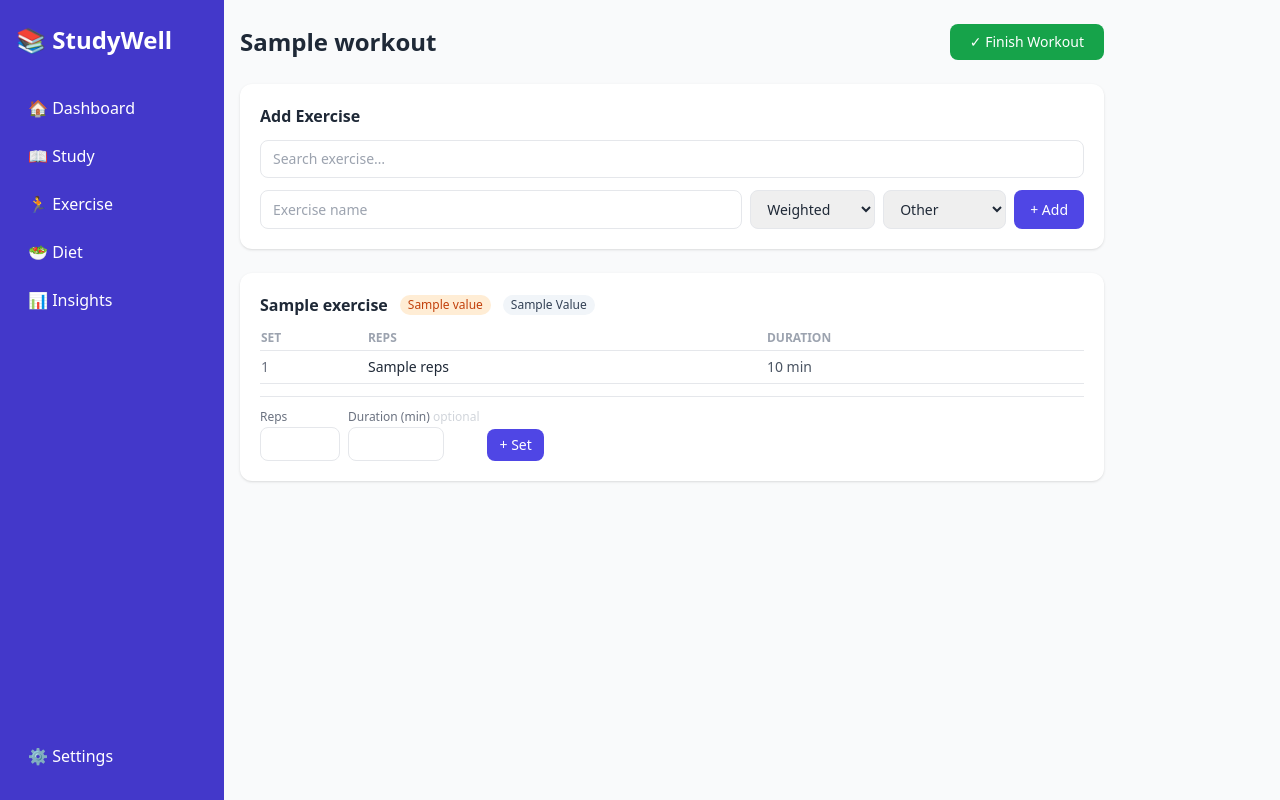
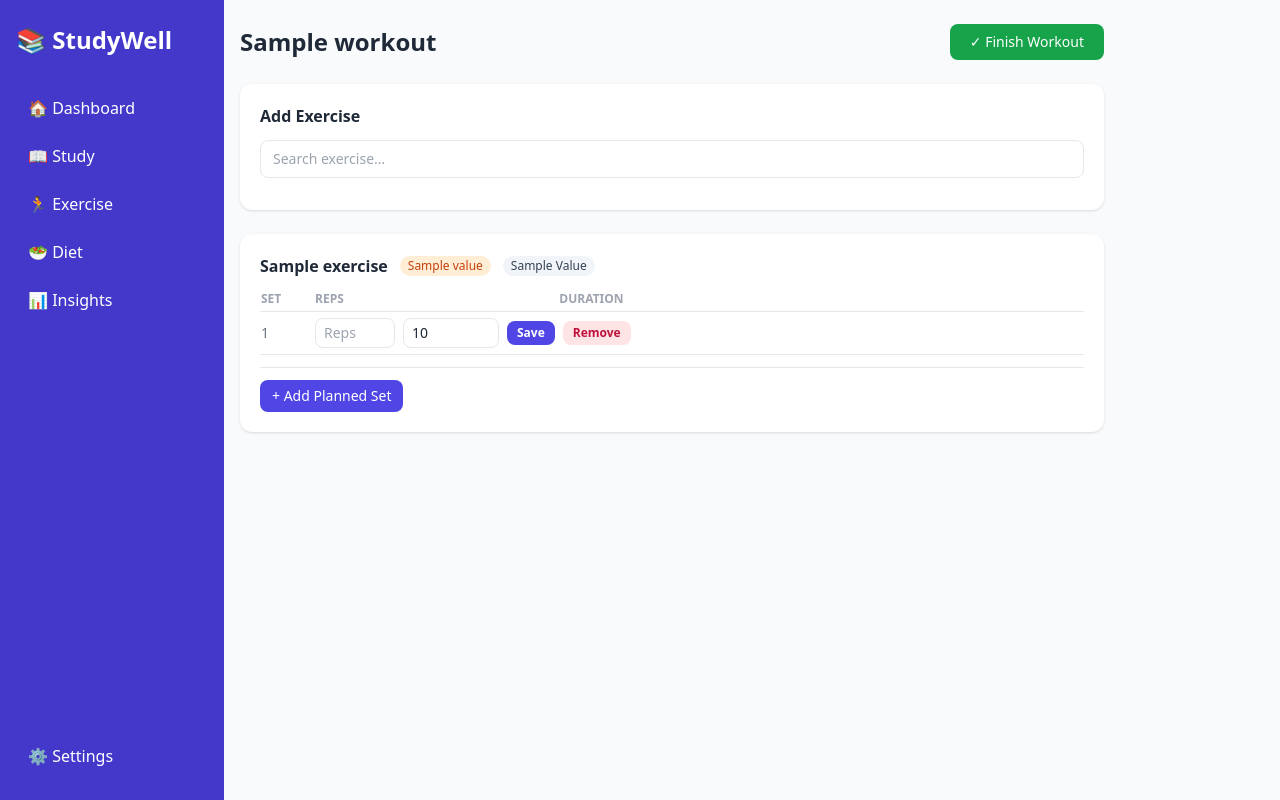
Before and after one commit to aukaelan99-gif/chuddington, a FastAPI app: template studywell/templates/workout.html in a window 1280 px wide. Run offline with FastAPI, Linux system fonts and the light colour scheme; the template is opened without the code that fills it: most values are stand-ins (such as "Sample title", 1, 10 or a date in 2020); some libraries are stand-ins or nearby versions.

Commit message:
Make workouts blueprint-first with dynamic set add/remove and catalog-only exercise add

```diff
--- a/studywell/templates/partials/workout_exercise_block.html
+++ b/studywell/templates/partials/workout_exercise_block.html
@@ -34,51 +34,14 @@
     </tbody>
   </table>
 
-  <!-- Add set form -->
-  <form hx-post="/workout/{{ workout_id }}/exercise/{{ ex.id }}/add-set"
+  <!-- Plan set button -->
+  <form hx-post="/workout/{{ workout_id }}/exercise/{{ ex.id }}/plan-set"
         hx-target="#sets-{{ ex.id }}"
         hx-swap="beforeend"
-        hx-on::after-request="this.reset()"
-        class="flex flex-wrap gap-2 items-end border-t pt-3">
-
-    {% if not is_cardio %}
-    <div class="flex flex-col gap-0.5">
-      <label class="text-xs text-gray-500">Reps</label>
-      <input type="number" name="reps" min="1" max="999"
-             {% if not is_cardio %}required{% endif %}
-             class="w-20 border rounded-lg px-2 py-1.5 text-sm focus:outline-none focus:ring-2 focus:ring-indigo-300" />
-    </div>
-    {% endif %}
-
-    {% if is_weighted %}
-    <div class="flex flex-col gap-0.5" id="weight-field-{{ ex.id }}">
-      <label class="text-xs text-gray-500">Weight (kg)</label>
-      <input type="number" name="weight_kg" id="weight-input-{{ ex.id }}" step="0.5" min="0" max="1000"
-             class="w-24 border rounded-lg px-2 py-1.5 text-sm focus:outline-none focus:ring-2 focus:ring-indigo-300" />
-    </div>
-    <label class="flex items-center gap-1 text-xs text-gray-500 cursor-pointer self-end pb-2">
-      <input type="checkbox" onchange="
-        var inp = document.getElementById('weight-input-{{ ex.id }}');
-        inp.disabled = this.checked;
-        inp.value = this.checked ? '0' : '';
-        inp.closest('div').style.opacity = this.checked ? '0.4' : '1';
-      " />
-      Bodyweight
-    </label>
-    {% endif %}
-
-    <div class="flex flex-col gap-0.5">
-      <label class="text-xs text-gray-500">
-        Duration (min){% if not is_cardio %} <span class="text-gray-300">optional</span>{% endif %}
-      </label>
-      <input type="number" name="duration_minutes" step="0.5" min="0" max="600"
-             {% if is_cardio %}required{% endif %}
-             class="w-24 border rounded-lg px-2 py-1.5 text-sm focus:outline-none focus:ring-2 focus:ring-indigo-300" />
-    </div>
-
+        class="border-t pt-3">
     <button type="submit"
-            class="px-3 py-1.5 bg-indigo-600 text-white rounded-lg hover:bg-indigo-700 text-sm font-medium self-end">
-      + Set
+            class="px-3 py-1.5 bg-indigo-600 text-white rounded-lg hover:bg-indigo-700 text-sm font-medium">
+      + Add Planned Set
     </button>
   </form>
 </div>
--- a/studywell/templates/partials/workout_search_results.html
+++ b/studywell/templates/partials/workout_search_results.html
@@ -5,3 +5,6 @@
   <span class="text-xs text-gray-400">{{ r.type }} · {{ r.muscle_group|replace('_', ' ') }}</span>
 </li>
 {% endfor %}
+{% if results|length == 0 %}
+<li class="px-3 py-2 text-sm text-gray-400">No exercises found.</li>
+{% endif %}
--- a/studywell/templates/partials/workout_set_row.html
+++ b/studywell/templates/partials/workout_set_row.html
@@ -1,21 +1,41 @@
 {% set is_weighted   = ex.exercise_type.value == "weighted" %}
 {% set is_bodyweight = ex.exercise_type.value == "bodyweight" %}
 {% set is_cardio     = ex.exercise_type.value == "cardio" %}
-<tr class="border-b hover:bg-gray-50 text-sm">
-  <td class="py-1.5 text-gray-500">{{ s.set_number }}</td>
-  {% if not is_cardio %}
-  <td class="py-1.5 font-medium">{{ s.reps if s.reps else "—" }}</td>
-  {% endif %}
-  {% if is_weighted %}
-  <td class="py-1.5">
-    {% if s.weight_kg == 0 %}
-      <span class="text-xs text-green-600 font-medium">BW</span>
-    {% elif s.weight_kg %}
-      {{ s.weight_kg }} kg
-    {% else %}—{% endif %}
-  </td>
-  {% endif %}
-  <td class="py-1.5 text-gray-600">
-    {% if s.duration_minutes %}{{ s.duration_minutes }} min{% else %}—{% endif %}
+<tr id="set-row-{{ s.id }}" class="border-b hover:bg-gray-50 text-sm">
+  <td class="py-1.5 text-gray-500 align-middle">{{ s.set_number }}</td>
+  <td colspan="{% if is_weighted %}3{% elif is_cardio %}1{% else %}2{% endif %}" class="py-1.5">
+    <form hx-post="/workout/{{ workout_id }}/exercise/{{ ex.id }}/set/{{ s.id }}/save"
+          hx-target="#set-row-{{ s.id }}"
+          hx-swap="outerHTML"
+          class="flex flex-wrap items-center gap-2">
+      {% if not is_cardio %}
+      <input type="number" name="reps" min="1" max="999" value="{{ s.reps if s.reps is not none else '' }}"
+             placeholder="Reps"
+             class="w-20 border rounded-lg px-2 py-1 text-sm focus:outline-none focus:ring-2 focus:ring-indigo-300" />
+      {% endif %}
+
+      {% if is_weighted %}
+      <input type="number" name="weight_kg" step="0.5" min="0" max="1000" value="{{ s.weight_kg if s.weight_kg is not none else '' }}"
+             placeholder="Weight"
+             class="w-24 border rounded-lg px-2 py-1 text-sm focus:outline-none focus:ring-2 focus:ring-indigo-300" />
+      {% endif %}
+
+      <input type="number" name="duration_minutes" step="0.5" min="0" max="600" value="{{ s.duration_minutes if s.duration_minutes is not none else '' }}"
+             placeholder="Duration"
+             class="w-24 border rounded-lg px-2 py-1 text-sm focus:outline-none focus:ring-2 focus:ring-indigo-300" />
+
+      <button type="submit"
+              class="px-2.5 py-1 bg-indigo-600 text-white rounded-lg hover:bg-indigo-700 text-xs font-semibold">
+        Save
+      </button>
+
+      <button type="button"
+              hx-post="/workout/{{ workout_id }}/exercise/{{ ex.id }}/set/{{ s.id }}/delete"
+              hx-target="#sets-{{ ex.id }}"
+              hx-swap="innerHTML"
+              class="px-2.5 py-1 bg-rose-100 text-rose-700 rounded-lg hover:bg-rose-200 text-xs font-semibold">
+        Remove
+      </button>
+    </form>
   </td>
 </tr>
--- /dev/null
+++ b/studywell/templates/partials/workout_set_rows.html
@@ -0,0 +1,3 @@
+{% for s in ex.sets %}
+  {% include "partials/workout_set_row.html" %}
+{% endfor %}
--- a/studywell/templates/workout.html
+++ b/studywell/templates/workout.html
@@ -30,41 +30,16 @@
           class="absolute z-20 w-full bg-white border rounded-lg shadow-lg mt-1 hidden max-h-56 overflow-y-auto"></ul>
   </div>
 
-  <!-- Add form (filled by clicking a suggestion or manually) -->
+  <!-- Hidden form populated only by search result selection -->
   <form hx-post="/workout/{{ workout.id }}/add-exercise"
+        id="add-exercise-form"
         hx-target="#exercise-list"
         hx-swap="beforeend"
-        hx-on::after-request="this.reset(); document.getElementById('ex-suggestions').classList.add('hidden')"
-        class="flex gap-2 flex-wrap">
-    <input id="ex-name-input" type="text" name="name" placeholder="Exercise name" required maxlength="100"
-           class="flex-1 min-w-40 border rounded-lg px-3 py-2 text-sm focus:outline-none focus:ring-2 focus:ring-indigo-400" />
-    <select name="exercise_type" id="ex-type-select" required
-            class="border rounded-lg px-3 py-2 text-sm focus:outline-none focus:ring-2 focus:ring-indigo-400">
-      <option value="weighted">Weighted</option>
-      <option value="bodyweight">Bodyweight</option>
-      <option value="cardio">Cardio</option>
-    </select>
-        <select name="muscle_group" id="manual-muscle-select"
-        class="border rounded-lg px-3 py-2 text-sm focus:outline-none focus:ring-2 focus:ring-indigo-400">
-      <option value="other">Other</option>
-      <option value="chest">Chest</option>
-      <option value="back">Back</option>
-      <option value="shoulders">Shoulders</option>
-      <option value="biceps">Biceps</option>
-      <option value="triceps">Triceps</option>
-      <option value="quads">Quads</option>
-      <option value="hamstrings">Hamstrings</option>
-      <option value="glutes">Glutes</option>
-      <option value="core">Core</option>
-      <option value="calves">Calves</option>
-      <option value="forearms">Forearms</option>
-      <option value="full_body">Full Body</option>
-      <option value="cardio">Cardio</option>
-        </select>
-    <button type="submit"
-            class="px-4 py-2 bg-indigo-600 text-white rounded-lg hover:bg-indigo-700 text-sm font-medium">
-      + Add
-    </button>
+        hx-on::after-request="document.getElementById('ex-search').value=''; document.getElementById('ex-suggestions').classList.add('hidden')"
+        class="hidden">
+    <input id="ex-name-input" type="hidden" name="name" />
+    <input id="ex-type-input" type="hidden" name="exercise_type" />
+    <input id="ex-muscle-input" type="hidden" name="muscle_group" />
   </form>
 </div>
 
@@ -92,10 +67,10 @@ document.addEventListener('click', function(e) {
 });
 
 function fillExercise(name, type, muscle) {
-  document.getElementById('ex-name-input').value  = name;
-  document.getElementById('ex-search').value      = name;
-  document.getElementById('ex-type-select').value  = type;
-  document.getElementById('manual-muscle-select').value = muscle;
+  document.getElementById('ex-name-input').value = name;
+  document.getElementById('ex-type-input').value = type;
+  document.getElementById('ex-muscle-input').value = muscle;
+  htmx.trigger(document.getElementById('add-exercise-form'), 'submit');
   document.getElementById('ex-suggestions').classList.add('hidden');
 }
 </script>
```
Also changed, not shown: studywell/routers/workout.py (+40 -16 lines), studywell/services/workout_service.py (+63 -0 lines).
